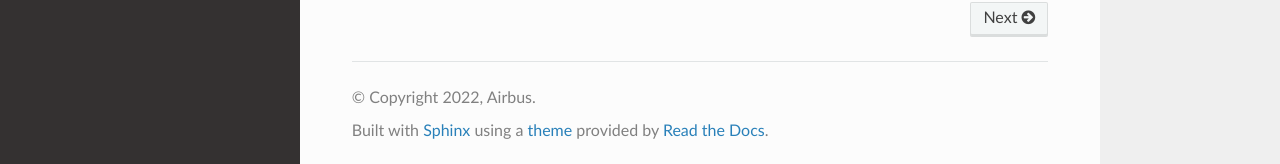
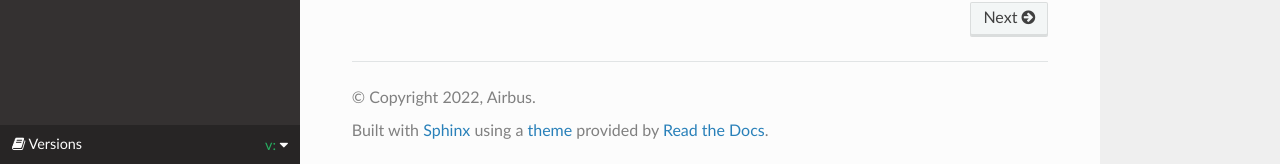
Before and after one commit to airbus/decomon, a Sphinx documentation site: the page built from docs/source/index.md, in a window 1280 px wide and 1173 px high. Shown: the part 1006-1170 px from the top of the window. Built offline with Sphinx 7.4.7 and the Read the Docs theme 2.0.0, drawn with Linux system fonts in a browser that asks for light colours; pages that are not in the unit, such as notebooks, are missing from menus; the version number could not be read and is left out; comment, search, counter and statistics services are not loaded.

Commit message:
Manage several versions of the documentation
- Add versions list to navigate between doc versions.
  It assumes:
  - The website where all versions are deployed has an url of the form
  {{hostname}}/decomon/ like for github pages: https://airbus.github.io/decomon/
  - Doc versions are available in directories at the root of this website
    (e.g.  https://airbus.github.io/decomon/main,  https://airbus.github.io/decomon/0.1.0, ...)
  - A json file versions.json is available at the root of the website
    listing the versions to expose. For instance https://airbus.github.io/decomon/versions.json
    could contain ["main", "0.1.0"]

  If these assumptions does not hold, the list of versions remains empty.
  If environment variable AUTODOC_SHOW_VERSIONS=0, then the versions menu is
  removed.

- Replace dev version numbers generated by setuptools_scm of the type
  "0.1.dev84+g609c409.d20221201" by the name of the current branch.
  So that doc for "main" branch will always be entitled "main" (and
  later available at  https://airbus.github.io/decomon/main)

```diff
--- /dev/null
+++ b/docs/source/_static/versions.js
@@ -0,0 +1,17 @@
+$(document).ready(function () {
+    var versions_json_path = "/decomon/versions.json"
+    $.getJSON(versions_json_path, function (data) {
+        if (data.length > 0) {
+            var versions = [];
+            $.each(data, function (index, value) {
+                versions.push(value);
+            });
+            var dl = document.getElementById('docs-versions');
+            $.each(versions, function (i, v) {
+                var version = versions[i];
+                dl.innerHTML = dl.innerHTML +
+                    '<dd><a href="/decomon/' + version + '">' + version + '</a></dd>'
+            });
+        }
+    });
+});
--- /dev/null
+++ b/docs/source/_templates/versions.html
@@ -0,0 +1,13 @@
+{% if AUTODOC_SHOW_VERSIONS %}
+  <div class="rst-versions" data-toggle="rst-versions" role="note" aria-label="versions">
+    <span class="rst-current-version" data-toggle="rst-current-version">
+      <span class="fa fa-book"> Versions</span>
+      v: {{ current_version }}
+      <span class="fa fa-caret-down"></span>
+    </span>
+    <div class="rst-other-versions">
+      <dl id="docs-versions">
+      </dl>
+    </div>
+  </div>
+{% endif %}
--- a/docs/source/conf.py
+++ b/docs/source/conf.py
@@ -14,7 +14,16 @@
 copyright = "2022, Airbus"
 author = "Airbus"
 
+DEV_VERSION_PATTERN = "dev"
+GIT_SYMREF_CMD = ["git", "symbolic-ref", "--short", "HEAD"]
+
 version = decomon.__version__
+if DEV_VERSION_PATTERN in version:
+    # not a release but rather dev doc => we try to use the current branch name instead of version 0.0.0
+    try:
+        version = check_output(GIT_SYMREF_CMD, stderr=DEVNULL, encoding="utf-8").strip()
+    except CalledProcessError:
+        pass
 release = version
 
 master_doc = "index"
@@ -72,3 +81,10 @@
 html_theme_options = {
     "style_external_links": True,
 }
+
+html_js_files = ["versions.js"]
+AUTODOC_SHOW_VERSIONS = os.environ.get("AUTODOC_SHOW_VERSIONS", "True").lower() != "false"
+html_context = {
+    "AUTODOC_SHOW_VERSIONS": AUTODOC_SHOW_VERSIONS,
+    "current_version": version,
+}
```
